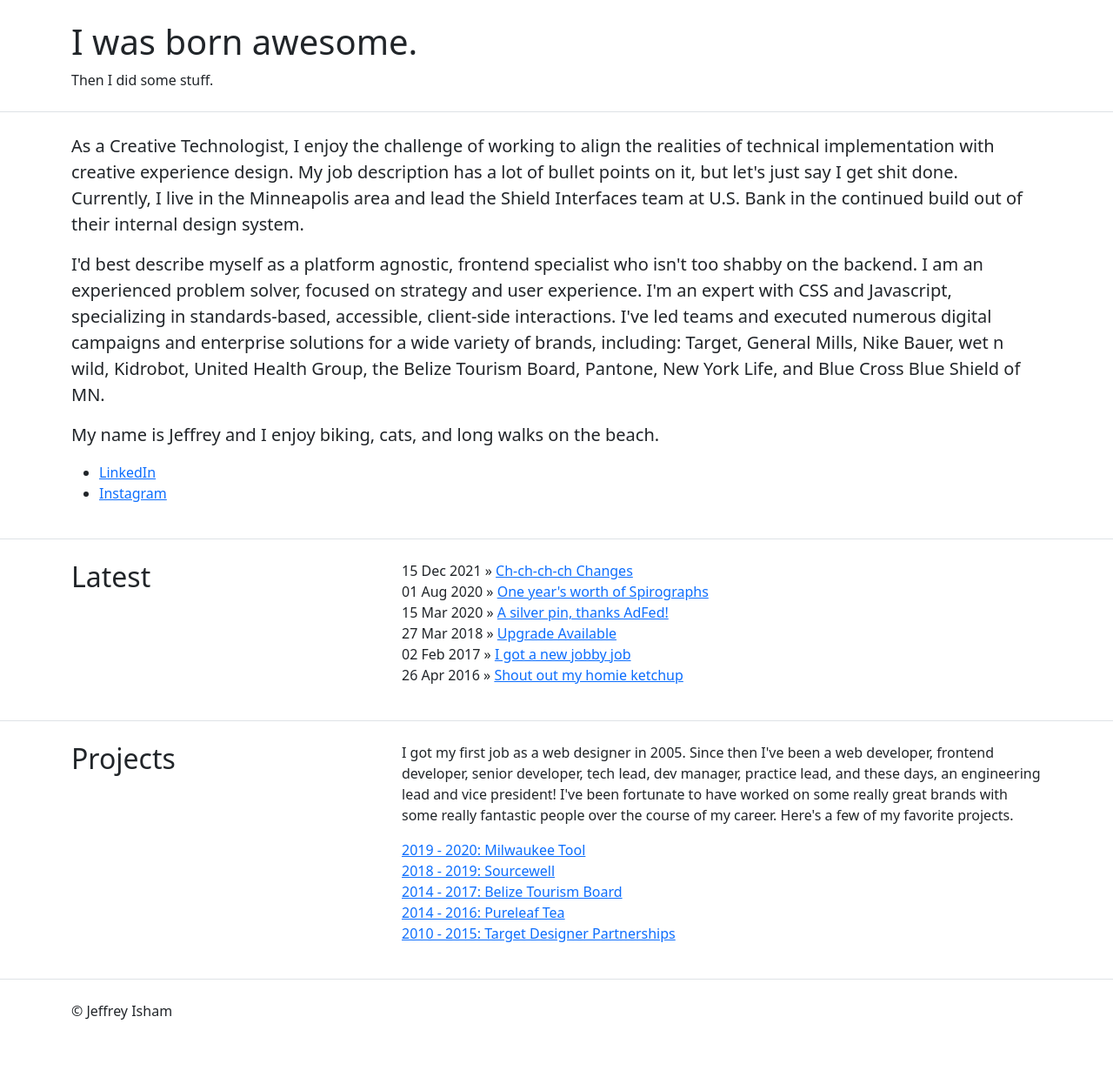
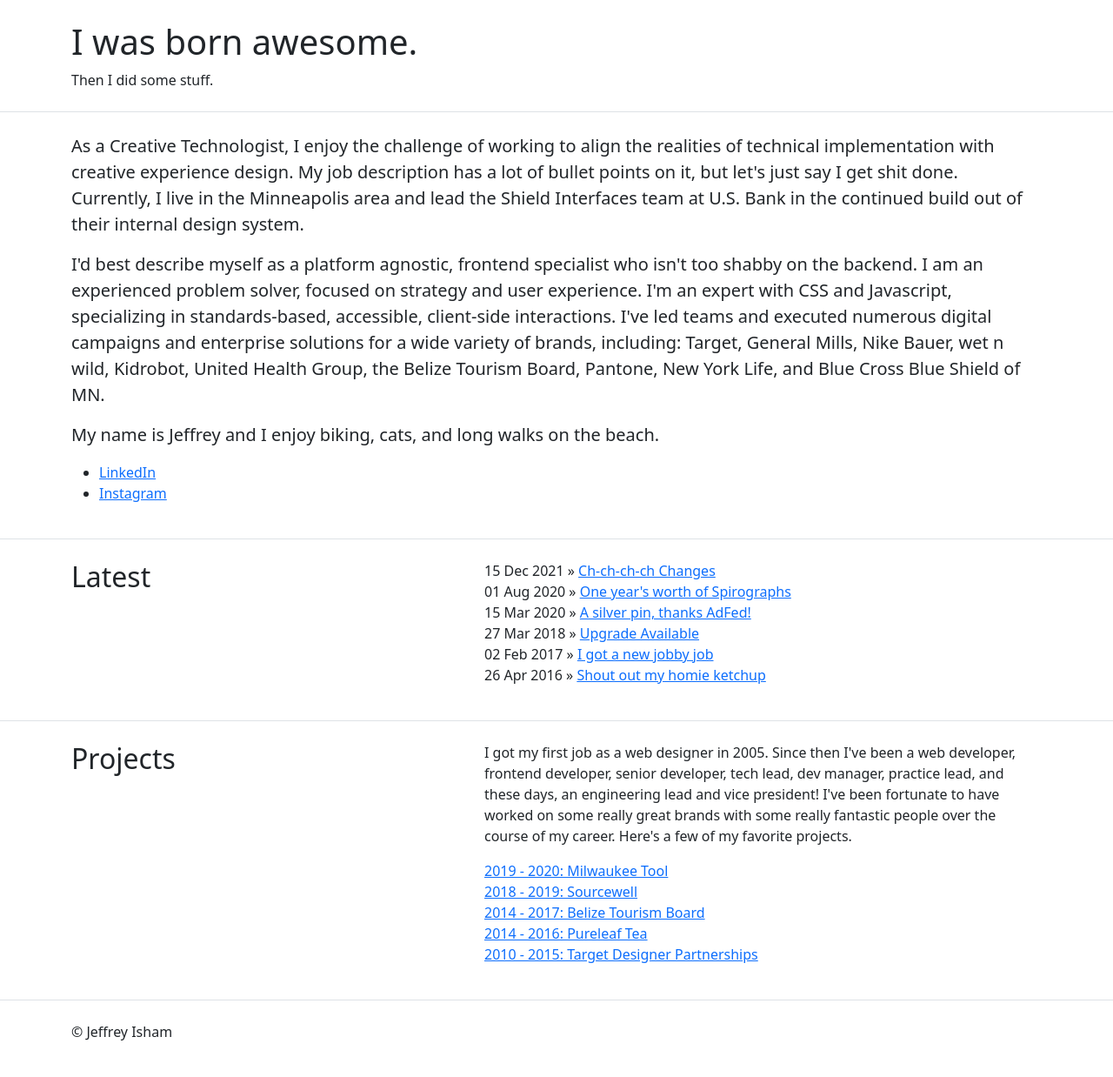
Before and after one commit to jeffreyisham/jeffreyisham.github.io, a Jekyll site: the page built from index.html, in a window 1280 px wide. Shown: the whole page at 87% size. Built offline with Jekyll 4.4.1, drawn with Linux system fonts in a browser that asks for light colours; before the commit the page ends 1214 px from its top, so only the background shows below that.

Commit message:
Update home.html

```diff
--- a/_layouts/home.html
+++ b/_layouts/home.html
@@ -22,10 +22,10 @@
       <div class="container py-4">
 
         <div class="row">
-          <div class="col-lg-4">
+          <div class="col-lg-5">
             <h2>Latest</h2>
           </div>
-          <div class="col-lg-8">
+          <div class="col-lg-7">
             <ul class="posts list-unstyled">
               {% for post in site.posts %}
                 <li><span>{{ post.date | date_to_string }}</span> » <a href="{{ post.url }}" title="{{ post.title }}">{{ post.title }}</a></li>
@@ -41,10 +41,10 @@
       <div class="container py-4">
 
         <div class="row">
-          <div class="col-lg-4">
+          <div class="col-lg-5">
             <h2>Projects</h2>
           </div>
-          <div class="col-lg-8">
+          <div class="col-lg-7">
             <p>I got my first job as a web designer in 2005. Since then I've been a web developer, frontend developer, senior developer, tech lead, dev manager, practice lead, and these days, an engineering lead and vice president! I've been fortunate to have worked on some really great brands with some really fantastic people over the course of my career. Here's a few of my favorite projects.</p>
             <ul class="posts list-unstyled">
               {% assign work_items = site.work | sort: 'date' | reverse %}
```
